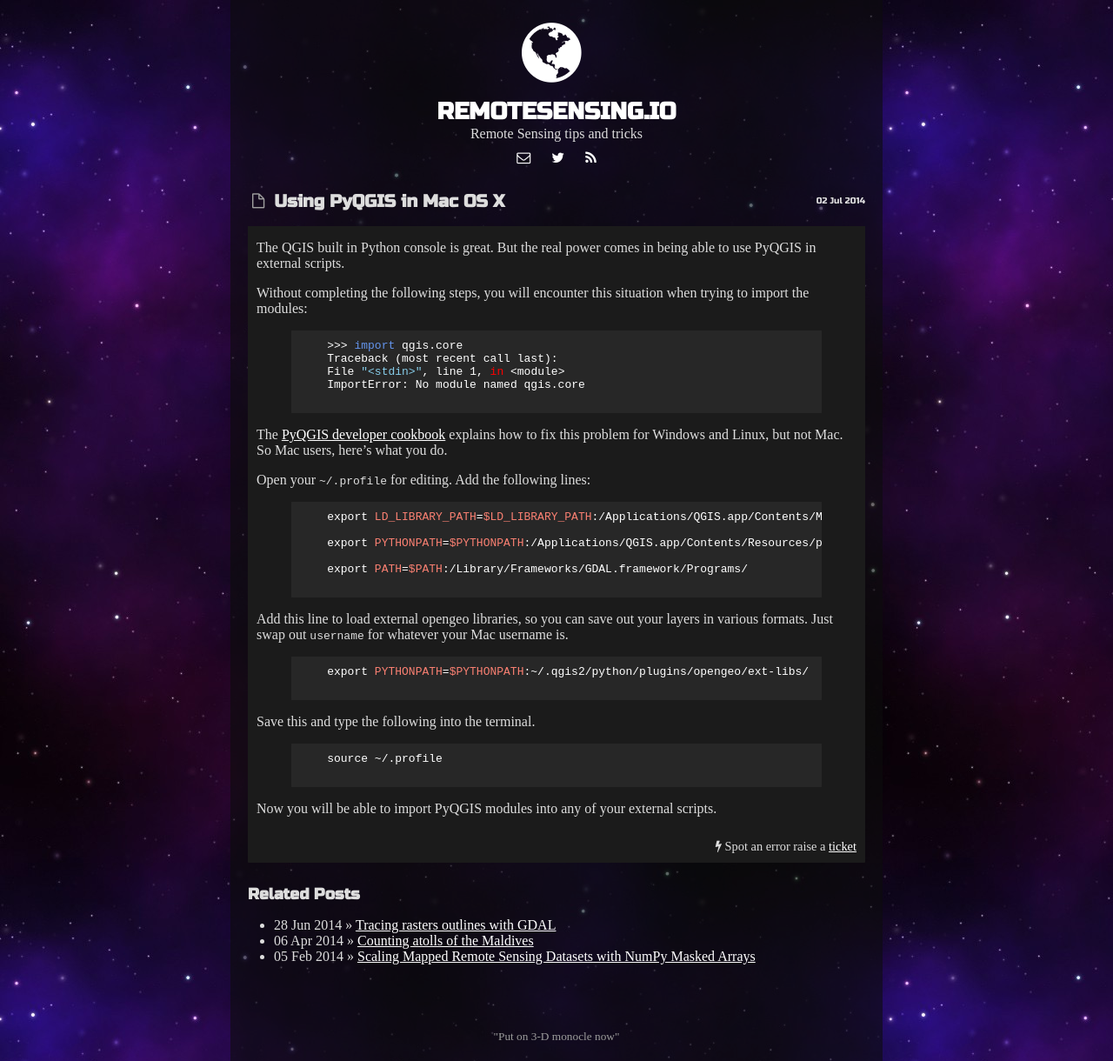
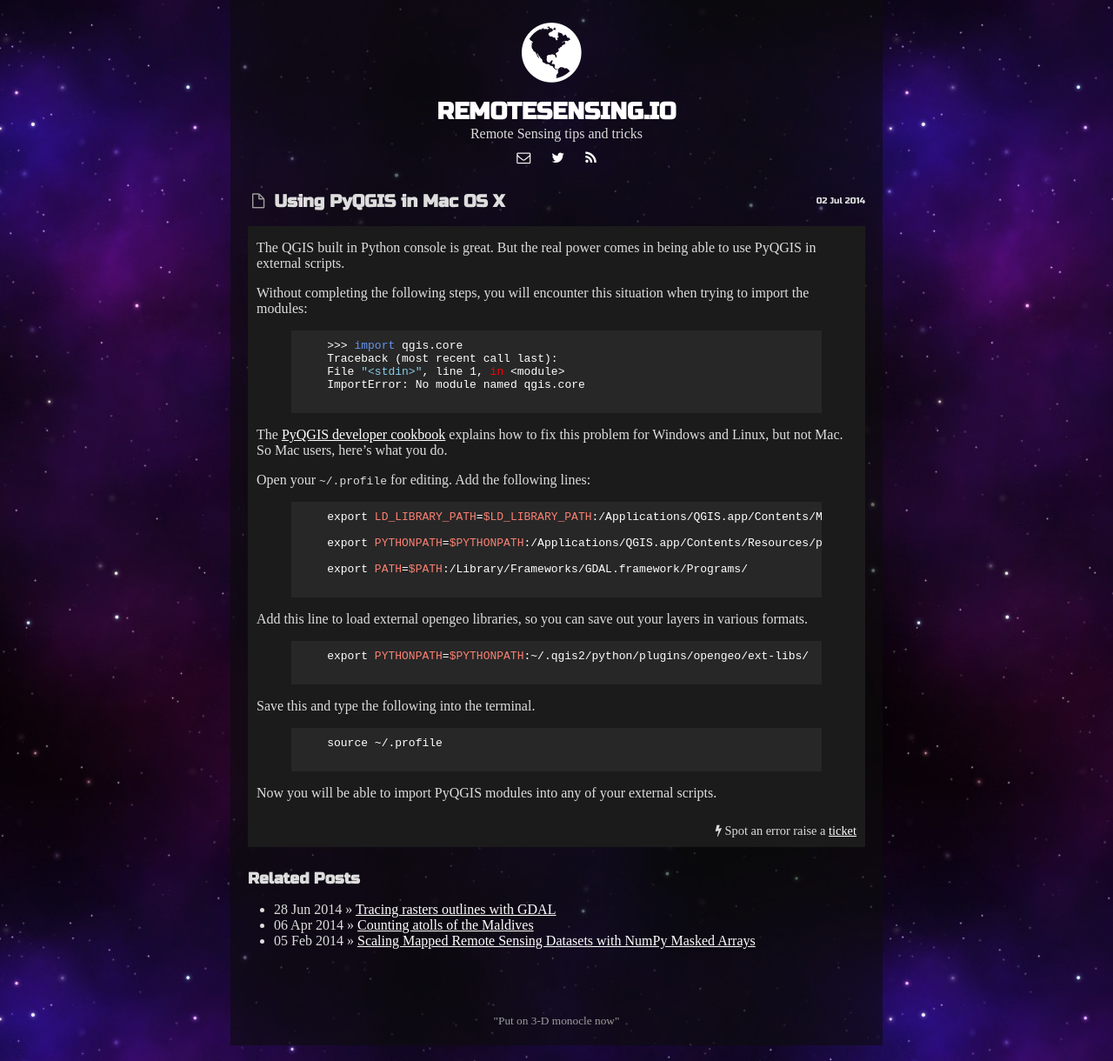
Before and after one commit to geogsci/geogsci.github.com, a Jekyll site: the page built from _posts/2014-07-02-using-pyqgis-in-mac-os-x.md, in a window 1280 px wide. Shown: the whole page at 87% size. Built offline with Jekyll 4.4.1, drawn with Linux system fonts in a browser that asks for light colours.

Commit message:
Another edit to post pyQGIS

```diff
--- a/_posts/2014-07-02-using-pyqgis-in-mac-os-x.md
+++ b/_posts/2014-07-02-using-pyqgis-in-mac-os-x.md
@@ -26,7 +26,7 @@ Open your `~/.profile` for editing. Add the following lines:
     export PATH=$PATH:/Library/Frameworks/GDAL.framework/Programs/
     {% endhighlight%}
 
-Add this line to load external opengeo libraries, so you can save out your layers in various formats. Just swap out `username` for whatever your Mac username is.
+Add this line to load external opengeo libraries, so you can save out your layers in various formats.
 
     {% highlight bash %}
     export PYTHONPATH=$PYTHONPATH:~/.qgis2/python/plugins/opengeo/ext-libs/
```
